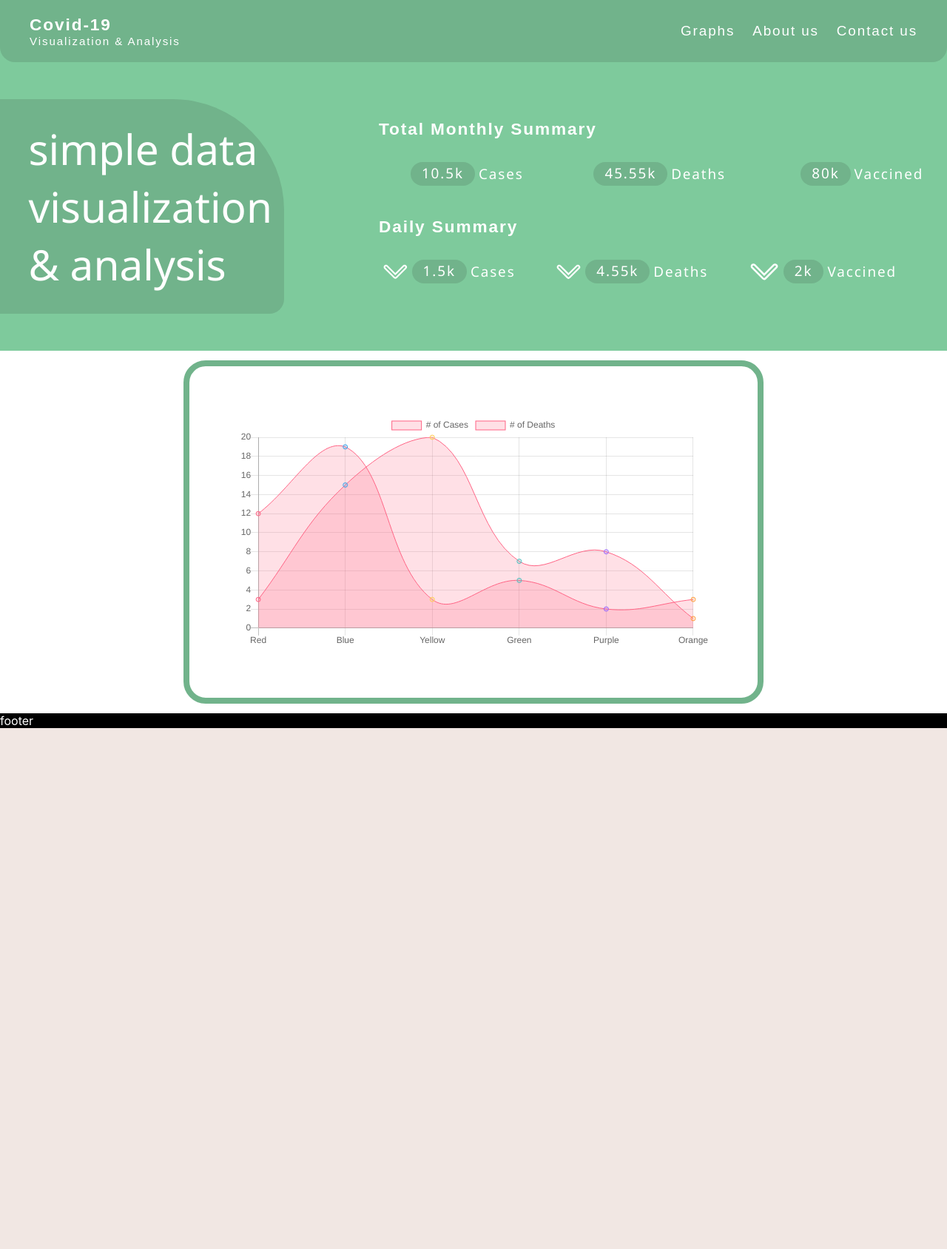
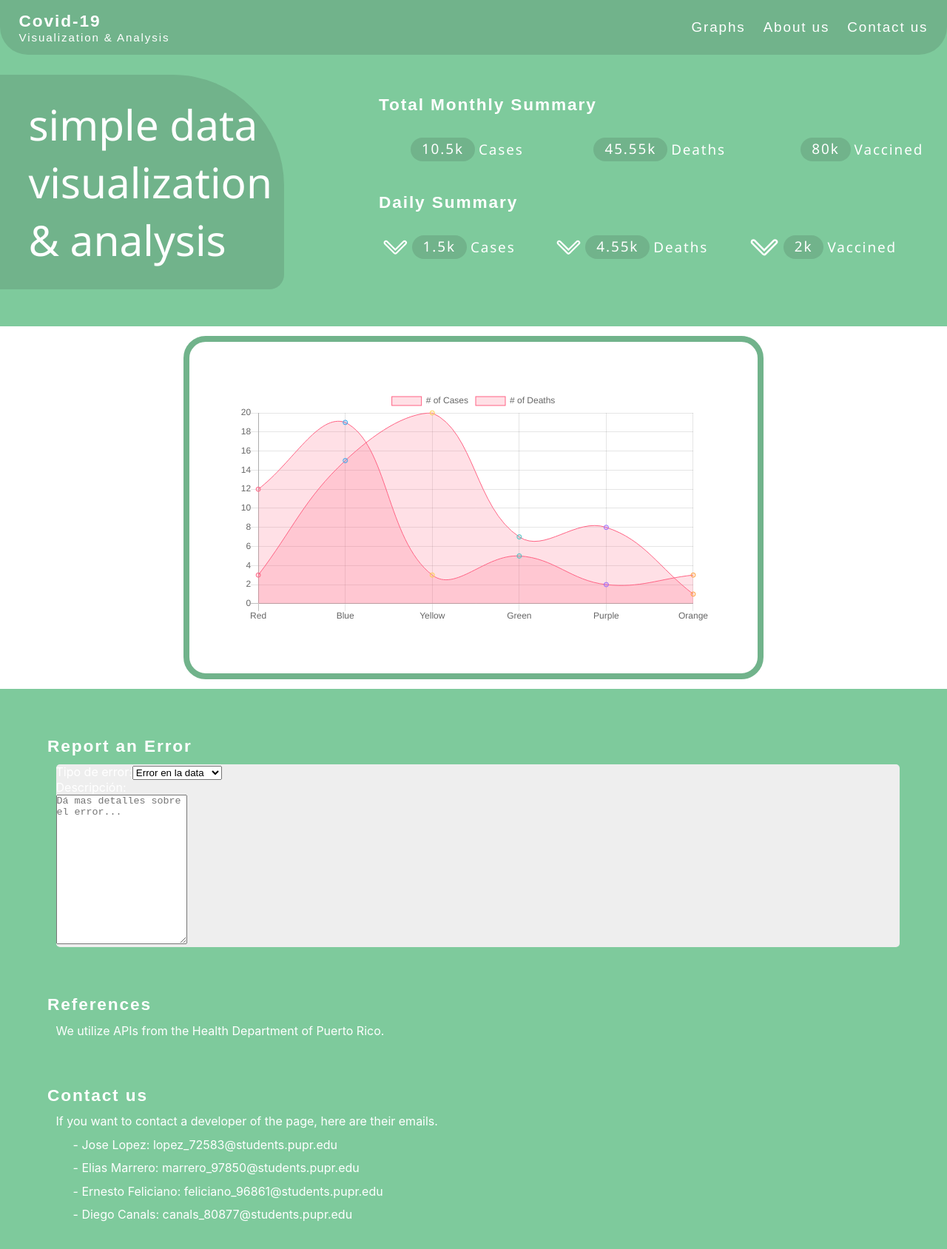
Before and after one commit to dcanalsPoly/Capstone, a React (Create React App) app in the folder my-app/frontend/: page / in a window 1280 px wide. Shown: the top 1688 px of the page at 74% size. Before the commit the page ends 984 px from the top, so only its background shows below. Built offline with nearby package versions, Linux system fonts and the light colour scheme.

Commit message:
edited and added to the Footer the 'report form, references, contact us' and also made the NavBar sticky (persistent)

```diff
--- a/my-app/frontend/src/components/Footer.css
+++ b/my-app/frontend/src/components/Footer.css
@@ -1,4 +1,21 @@
 .footer {
   width: 100%;
-  background-color: black;
+  background-color: #7eca9c;
+  padding: 0px 0px 50px 0px;
 }
+
+.footerContainer {
+  padding: 5% 5% 0% 5%;
+  display: flex;
+  flex-flow: column;
+}
+
+.padding {
+  padding-top: 1%;
+  padding-left: 1%;
+}
+
+.textPadding {
+  padding-top: 1%;
+  padding-left: 3%;
+}
--- a/my-app/frontend/src/components/Footer.js
+++ b/my-app/frontend/src/components/Footer.js
@@ -1,9 +1,49 @@
 import './Footer.css';
-import ReportForm from './ReportForm';
+import ReportForm from './ReportForm'; //place footer when created
+import './styling/customLabel.css';
+
+//report form
+//references
+//contact us
 
 function Footer () {
     return <div className="footer">
-        footer
+        <div className="footerContainer">
+           <span className="customH1">
+                Report an Error
+           </span>
+           <span className={"customH2", "padding"}>
+                <ReportForm/>
+           </span>
+        </div>
+        <div className="footerContainer">
+           <span className="customH1">
+                References
+           </span>
+           <span className={"customH2", "padding"}>
+                We utilize APIs from the Health Department of Puerto Rico.
+           </span>
+        </div>
+        <div className="footerContainer">
+           <span className="customH1">
+                Contact us
+           </span>
+           <span className={"customH2", "padding"}>
+                If you want to contact a developer of the page, here are their emails.
+           </span>
+           <span className={"customH2", "textPadding"}>
+                - Jose Lopez: lopez_72583@students.pupr.edu
+           </span>
+           <span className={"customH2", "textPadding"}>
+                - Elias Marrero: marrero_97850@students.pupr.edu
+           </span>
+           <span className={"customH2", "textPadding"}>
+                - Ernesto Feliciano: feliciano_96861@students.pupr.edu
+           </span>
+           <span className={"customH2", "textPadding"}>
+                - Diego Canals: canals_80877@students.pupr.edu
+           </span>
+        </div>
     </div>
 }
 export default Footer;
--- a/my-app/frontend/src/components/Header.css
+++ b/my-app/frontend/src/components/Header.css
@@ -1,6 +1,7 @@
 .header {
   width: 100%;
   background-color: #7eca9c;
+  padding-top: 4%;
 }
 
 .headerRow {
--- a/my-app/frontend/src/components/Header.js
+++ b/my-app/frontend/src/components/Header.js
@@ -8,9 +8,9 @@ function Header () {
         <NavBar/>
         <div className="headerRow">
             <div className="headerContainer">
-                <span className="headerText">{"simple data"}</span>
-                <span className="headerText">{"visualization"}</span>
-                <span className="headerText">{"& analysis"}</span>
+                <span className="headerText">simple data</span>
+                <span className="headerText">visualization</span>
+                <span className="headerText">& analysis</span>
             </div>
             <SummaryTable/>
         </div>
--- a/my-app/frontend/src/components/NavBar.css
+++ b/my-app/frontend/src/components/NavBar.css
@@ -1,17 +1,16 @@
 .navBar {
   /* margin: 4vh; */
+  position: fixed;
+  top: 0;
   background-color: #71b38b;
-  width: auto;
   height: fit-content;
-  padding-top: 20px;
-  padding-bottom: 20px;
-  padding-right: 40px;
-  padding-left: 40px;
-  /* border-top-left-radius: 1mm;
-  border-top-right-radius: 3ch; */
-  border-bottom-left-radius: 2ch;
-  border-bottom-right-radius: 2ch;
-  color: white;
+  width: 96%;
+  padding-right: 2%;
+  padding-left: 2%;
+  padding-top: 15px;
+  padding-bottom: 15px;
+  border-bottom-left-radius: 10mm;
+  border-bottom-right-radius: 10mm;
   display: flex;
   justify-content: space-between;
   flex-flow: row;
```
